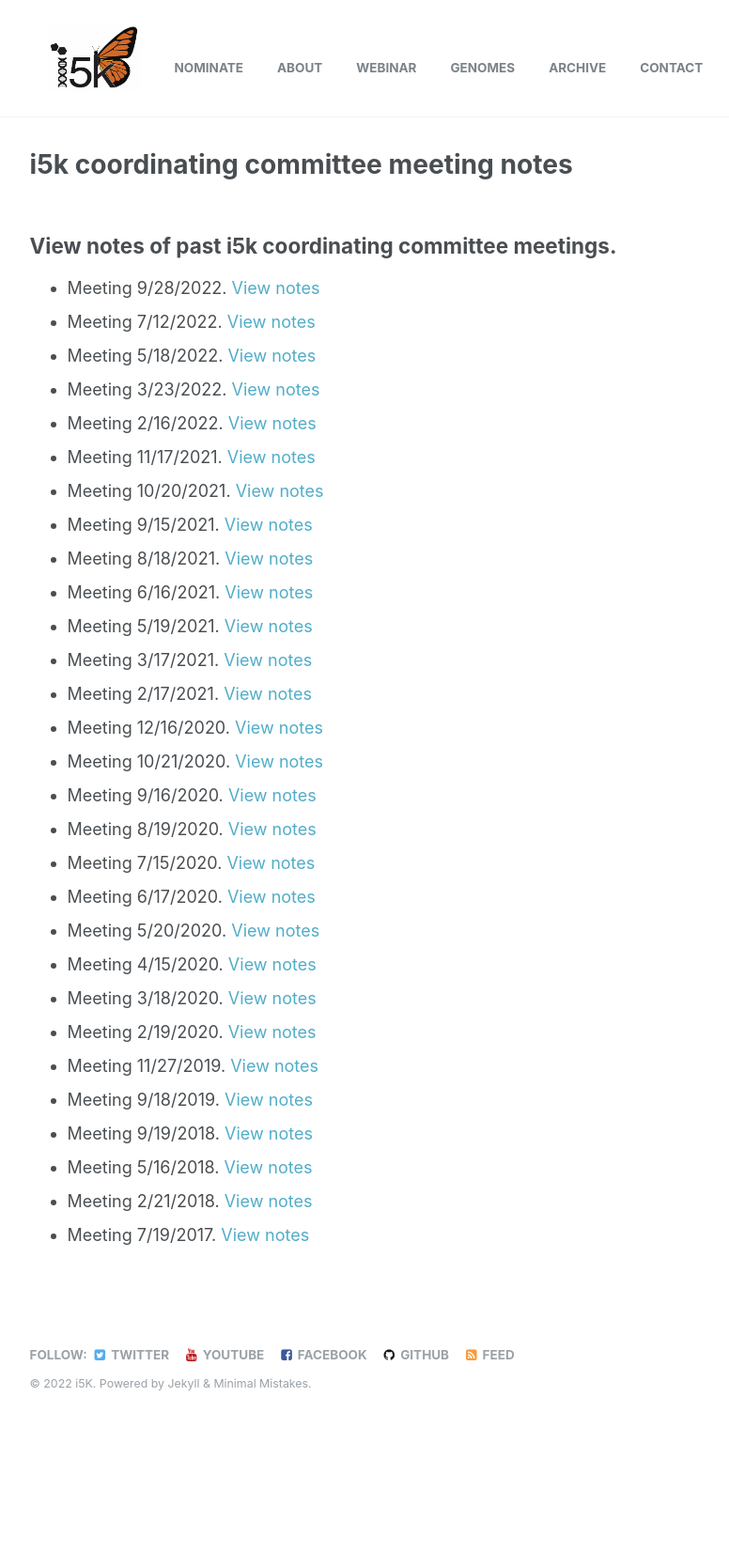
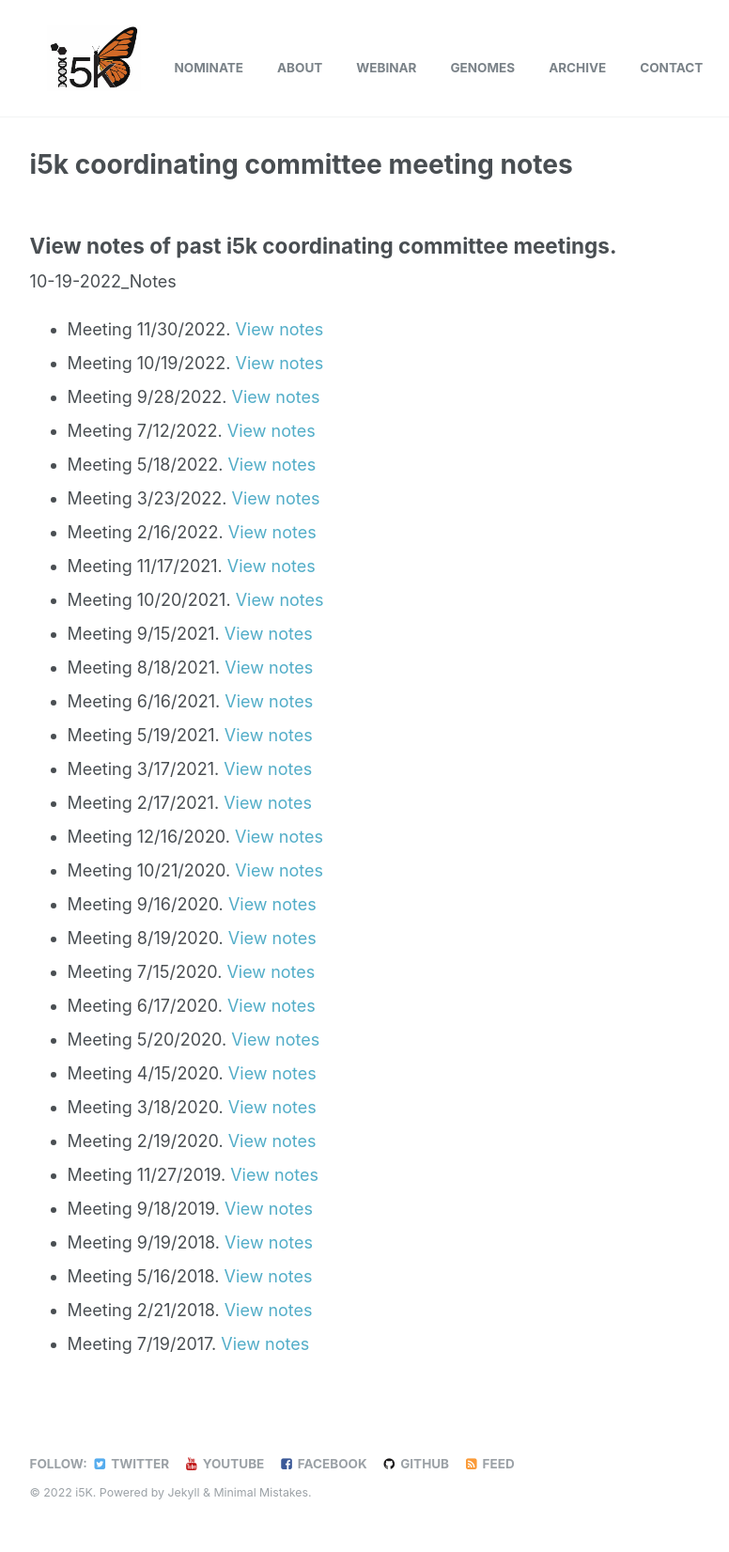
Before and after one commit to i5k/i5k.github.io, a Jekyll site: the page built from _pages/meeting-notes.md, in a window 1280 px wide. Shown: the whole page at 94% size, without its empty margins (250-1026 px from the left). Built offline with Jekyll 4.4.1, drawn with Linux system fonts in a browser that asks for light colours; before the commit the page ends 1537 px from its top, so only the background shows below that.

Commit message:
Update meeting-notes.md

```diff
--- a/_pages/meeting-notes.md
+++ b/_pages/meeting-notes.md
@@ -5,6 +5,9 @@ permalink: /meeting-notes
 ---
 
 ## View notes of past i5k coordinating committee meetings.
+10-19-2022_Notes
+* Meeting 11/30/2022. [View notes](/meeting_notes/11-30-2022_Notes)
+* Meeting 10/19/2022. [View notes](/meeting_notes/10-19-2022_Notes)
 * Meeting 9/28/2022. [View notes](/meeting_notes/09-29-2022_Notes)
 * Meeting 7/12/2022. [View notes](/meeting_notes/07-12-2022_Notes)
 * Meeting 5/18/2022. [View notes](/meeting_notes/05-18-2022_Notes)
```
